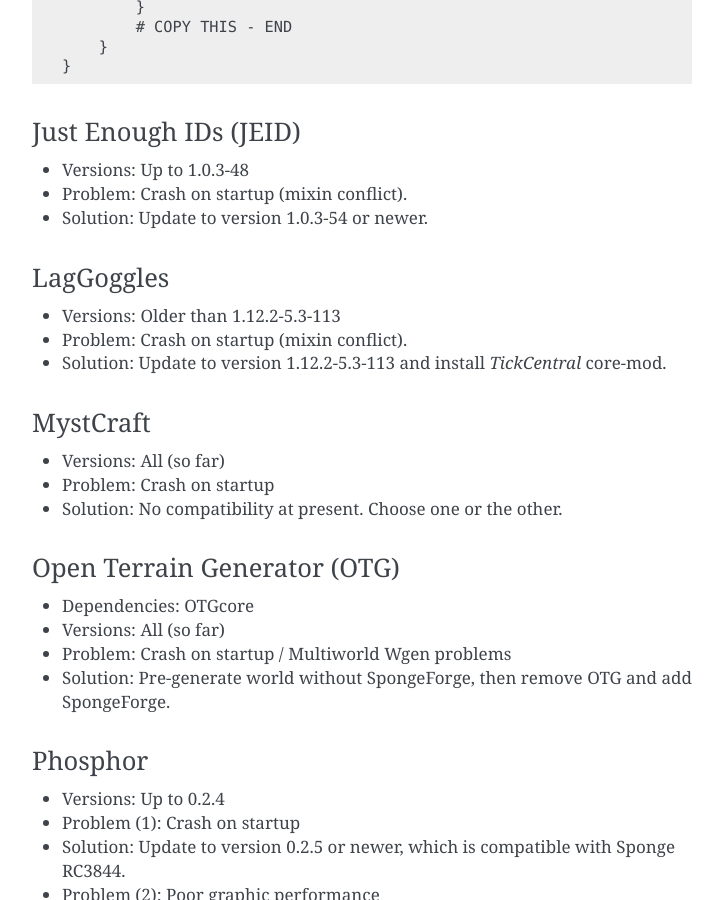
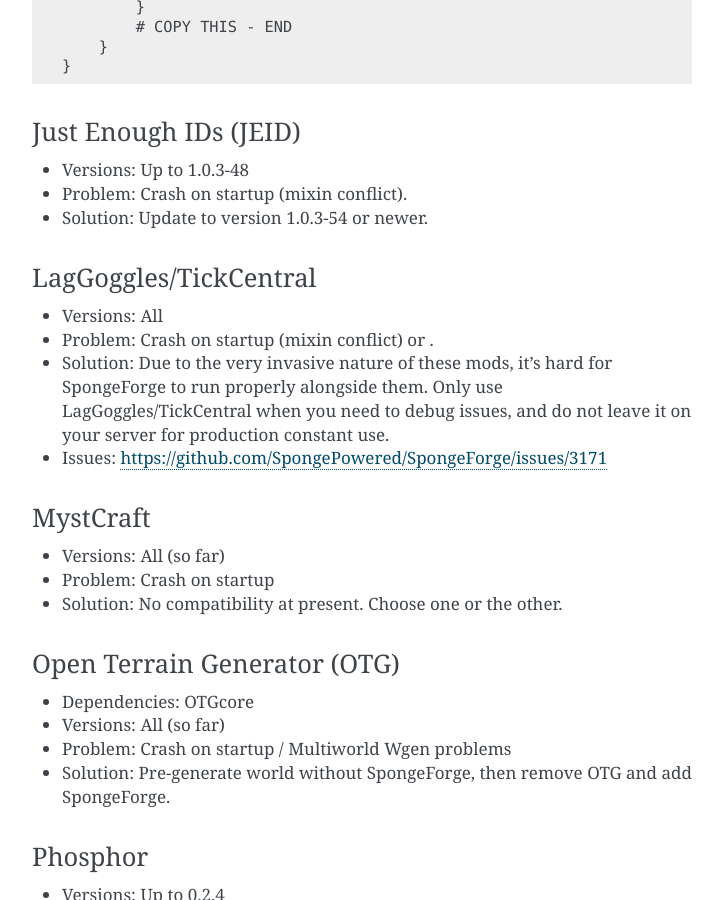
Before and after one commit to SpongePowered/SpongeDocs, a Sphinx documentation site: the page built from source/server/spongineer/incompatible.rst, in a window 1280 px wide and 900 px high, scrolled down 1855 px. Shown: the whole window, without its empty margins (388-1111 px from the left). Built offline with Sphinx 7.4.7, drawn with Linux system fonts in a browser that asks for light colours; pages that are not in the unit, such as notebooks, are missing from menus; some of the changed text lies outside the part shown.

Commit message:
Update notes on LagGoggle/TickCentral incompatibilties

```diff
--- a/source/server/spongineer/incompatible.rst
+++ b/source/server/spongineer/incompatible.rst
@@ -84,11 +84,12 @@
 - Problem: Crash on startup (mixin conflict).
 - Solution: Update to version 1.0.3-54 or newer.
 
-LagGoggles
+LagGoggles/TickCentral
 ~~~~~~~~~~
-- Versions: Older than 1.12.2-5.3-113
-- Problem: Crash on startup (mixin conflict).
-- Solution: Update to version 1.12.2-5.3-113 and install *TickCentral* core-mod.
+- Versions: All
+- Problem: Crash on startup (mixin conflict) or .
+- Solution: Due to the very invasive nature of these mods, it's hard for SpongeForge to run properly alongside them. Only use LagGoggles/TickCentral when you need to debug issues, and do not leave it on your server for production constant use.
+- Issues: https://github.com/SpongePowered/SpongeForge/issues/3171
 
 MystCraft
 ~~~~~~~~~
```
